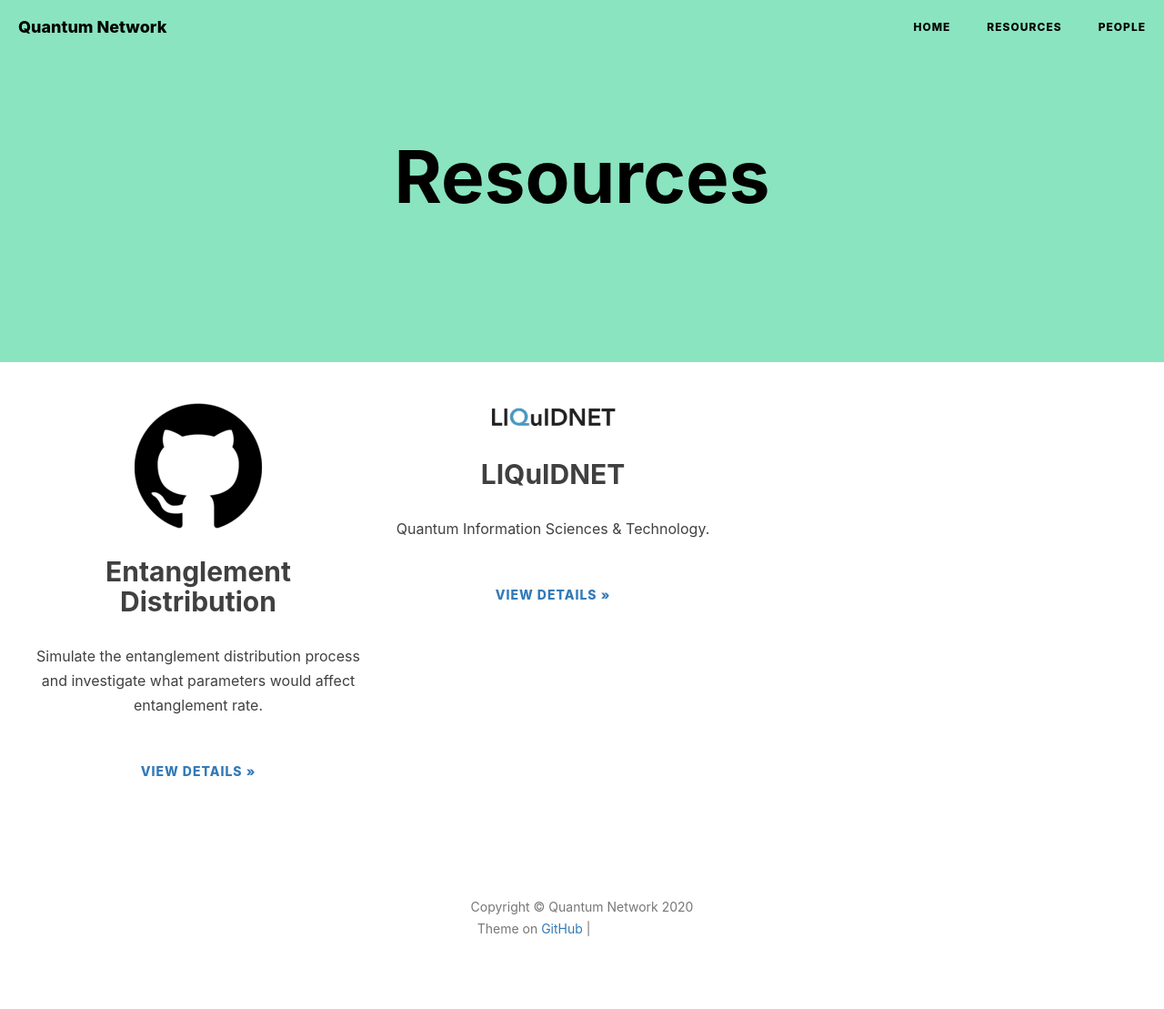
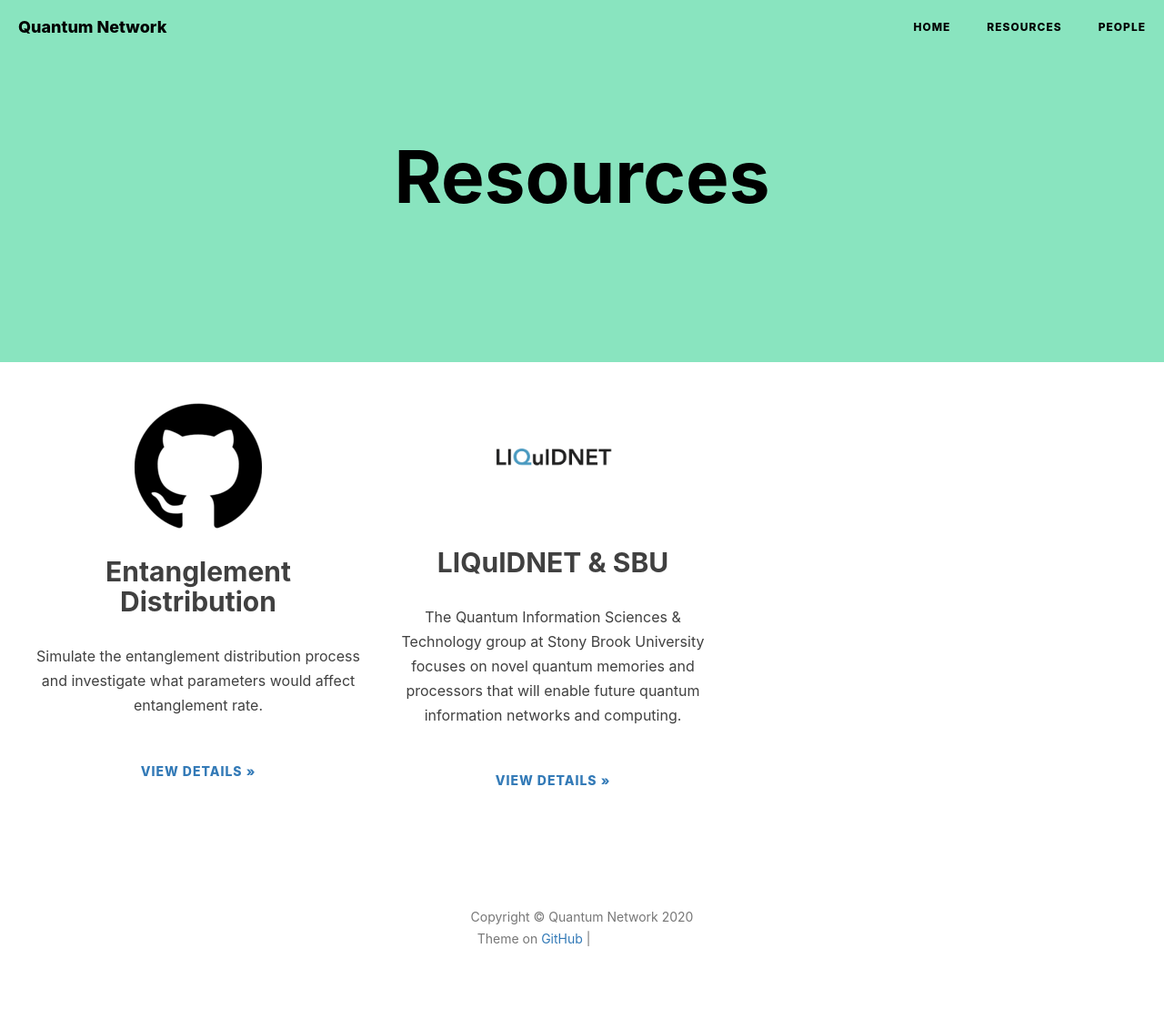
Before and after one commit to QuantumRepeaterSimulator/QuantumRepeaterSimulator.github.io, a Jekyll site: the page built from resources.html, in a window 1280 px wide. Shown: the whole page at 91% size. Built offline with Jekyll 4.4.1, drawn with Linux system fonts in a browser that asks for light colours; nearby versions of some CDN libraries; comment, search, counter and statistics services are not loaded; grey boxes are pictures that could not be loaded.

Commit message:
pic size

```diff
--- a/resources.html
+++ b/resources.html
@@ -30,10 +30,11 @@ layout: default
 		  </div><!-- /.col-lg-4 -->
 
 		  <div class="col-lg-4">
-		  	<img class="featurette-image img-fluid mx-auto" width="140" height="140" src="https://raw.githubusercontent.com/QuantumRepeaterSimulator/QuantumRepeaterSimulator.github.io/main/img/resources/liquidnet.png">
-            </img>
-		    <h2>LIQuIDNET</h2>
-		    <p>Quantum Information Sciences & Technology.</p>
+		  	<div width="140" height="140">
+		  		<img class="featurette-image img-fluid mx-auto" width="140" height="140" src="https://raw.githubusercontent.com/QuantumRepeaterSimulator/QuantumRepeaterSimulator.github.io/main/img/resources/liquidnet.png"></img>
+            </div>
+		    <h2>LIQuIDNET & SBU</h2>
+		    <p>The Quantum Information Sciences & Technology group at Stony Brook University focuses on novel quantum memories and processors that will enable future quantum information networks and computing.</p>
 		    <p><a class="btn btn-secondary" target="_blank" href="http://qit.physics.sunysb.edu/wordpress/"> View details &raquo;</a></p>
 		  </div><!-- /.col-lg-4 -->
 
```
Also changed, not shown: img/resources/liquidnet.png.
